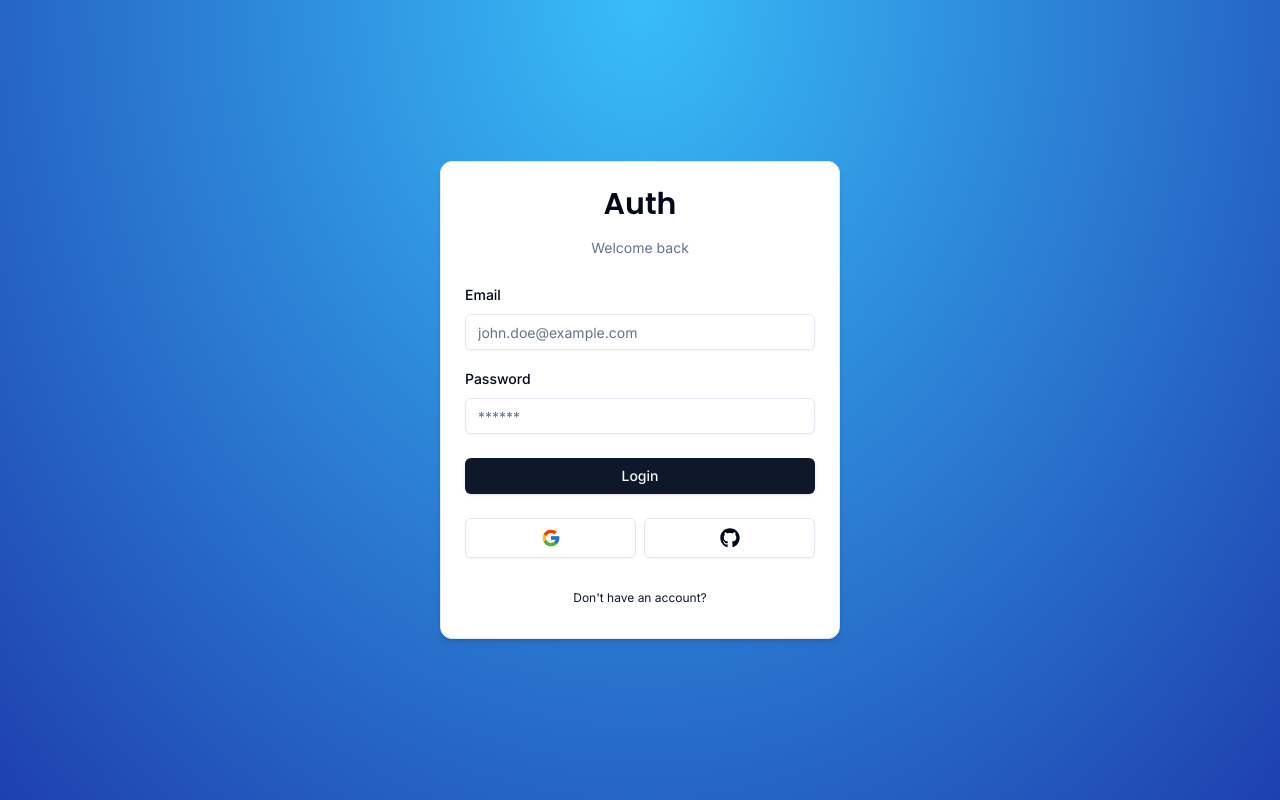
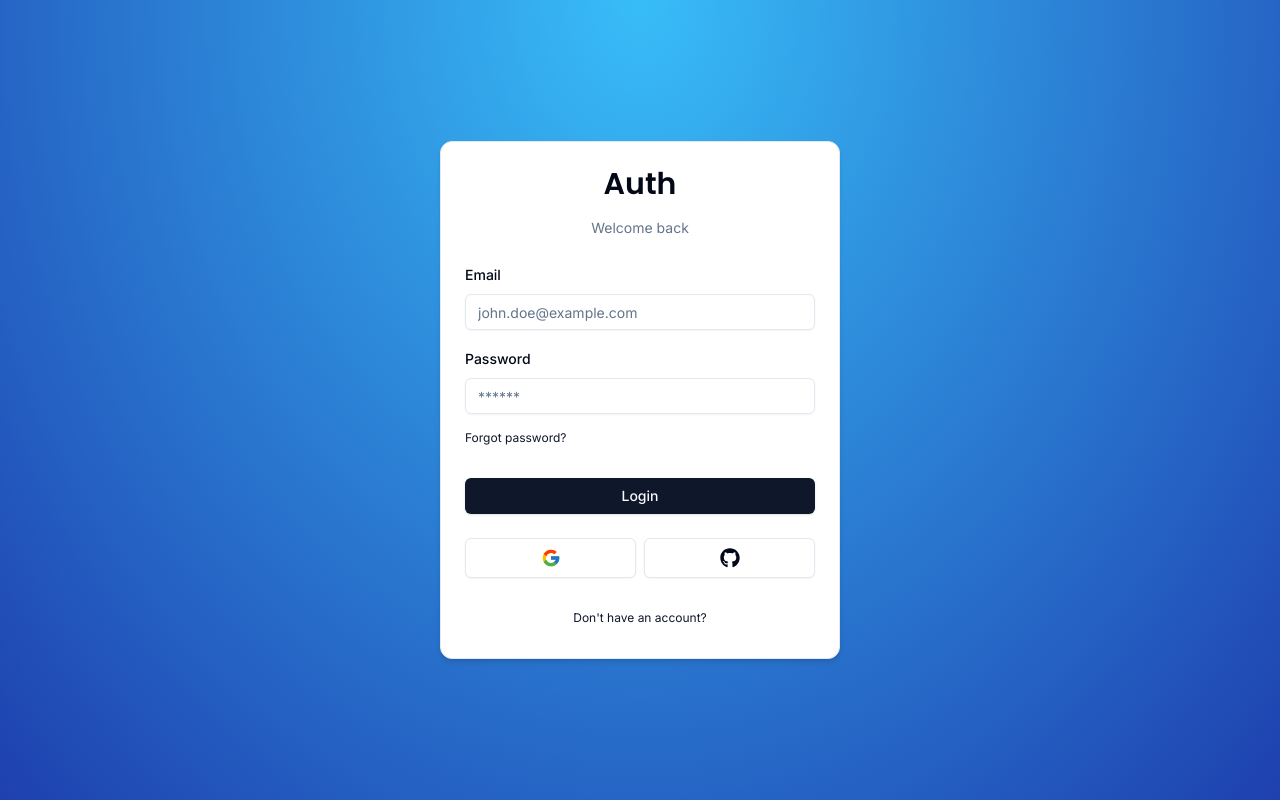
Before and after one commit to FelipeGangrel/nextjs-auth, a Next.js app: page /auth/login in a window 1280 px wide. Built offline with nearby package versions, Linux system fonts and the light colour scheme; no server answers.

Commit message:
Add forgot password link to login form

```diff
--- a/src/components/auth/login-form.tsx
+++ b/src/components/auth/login-form.tsx
@@ -1,6 +1,7 @@
 'use client'
 
 import { zodResolver } from '@hookform/resolvers/zod'
+import Link from 'next/link'
 import { useSearchParams } from 'next/navigation'
 import { useState, useTransition } from 'react'
 import { useForm } from 'react-hook-form'
@@ -99,6 +100,14 @@ export const LoginForm = () => {
                       placeholder="******"
                     />
                   </FormControl>
+                  <Button
+                    size="sm"
+                    variant="link"
+                    asChild
+                    className="px-0 font-normal"
+                  >
+                    <Link href={appRoutes.auth.reset()}>Forgot password?</Link>
+                  </Button>
                   <FormMessage />
                 </FormItem>
               )}
--- a/src/lib/routes.ts
+++ b/src/lib/routes.ts
@@ -4,6 +4,7 @@ export const appRoutes = {
     register: () => '/auth/register' as const,
     error: () => '/auth/error' as const,
     newVerification: () => '/auth/new-verification' as const,
+    reset: () => '/auth/reset' as const,
   },
   settings: () => '/settings' as const,
 }
```
